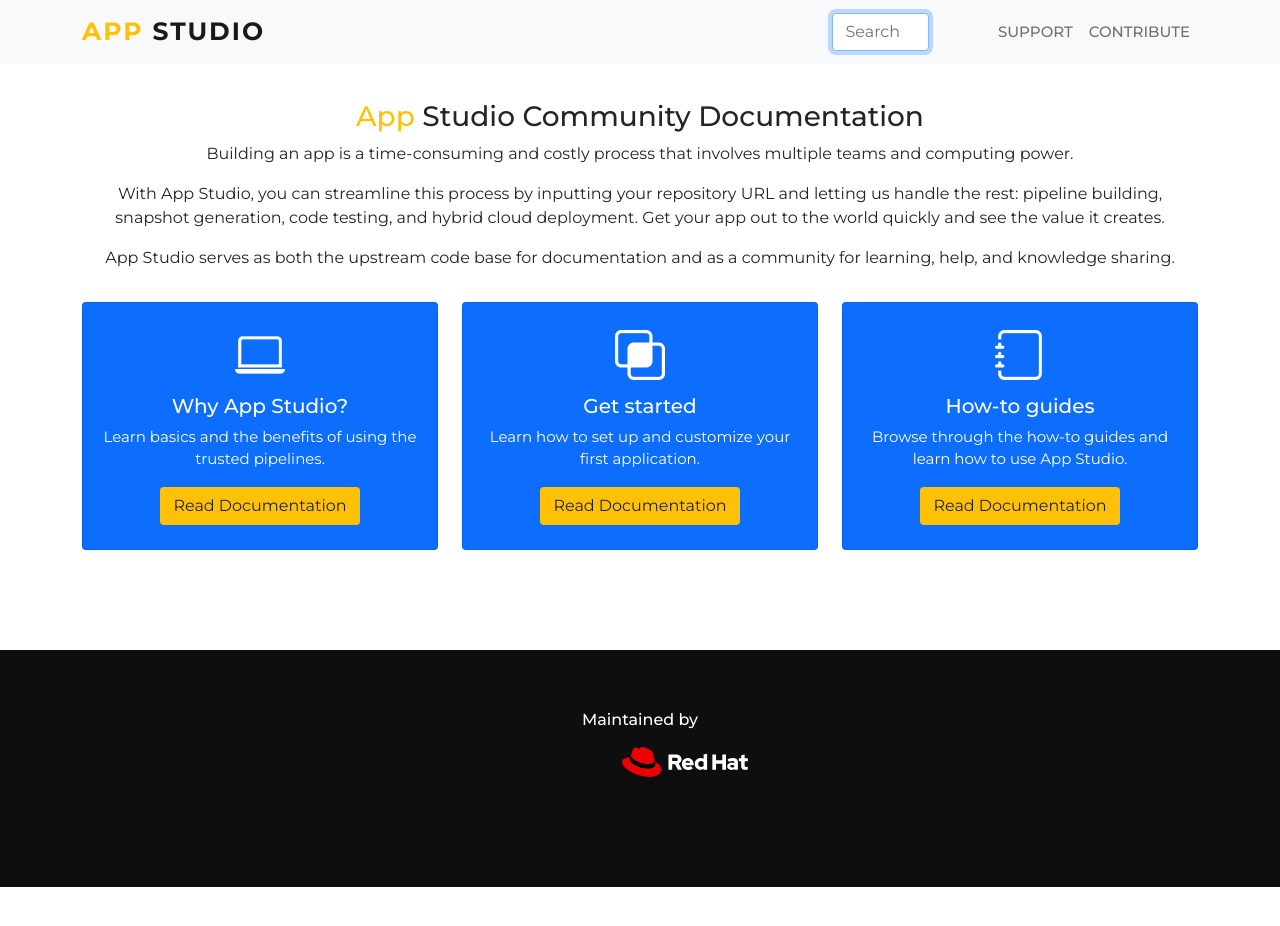
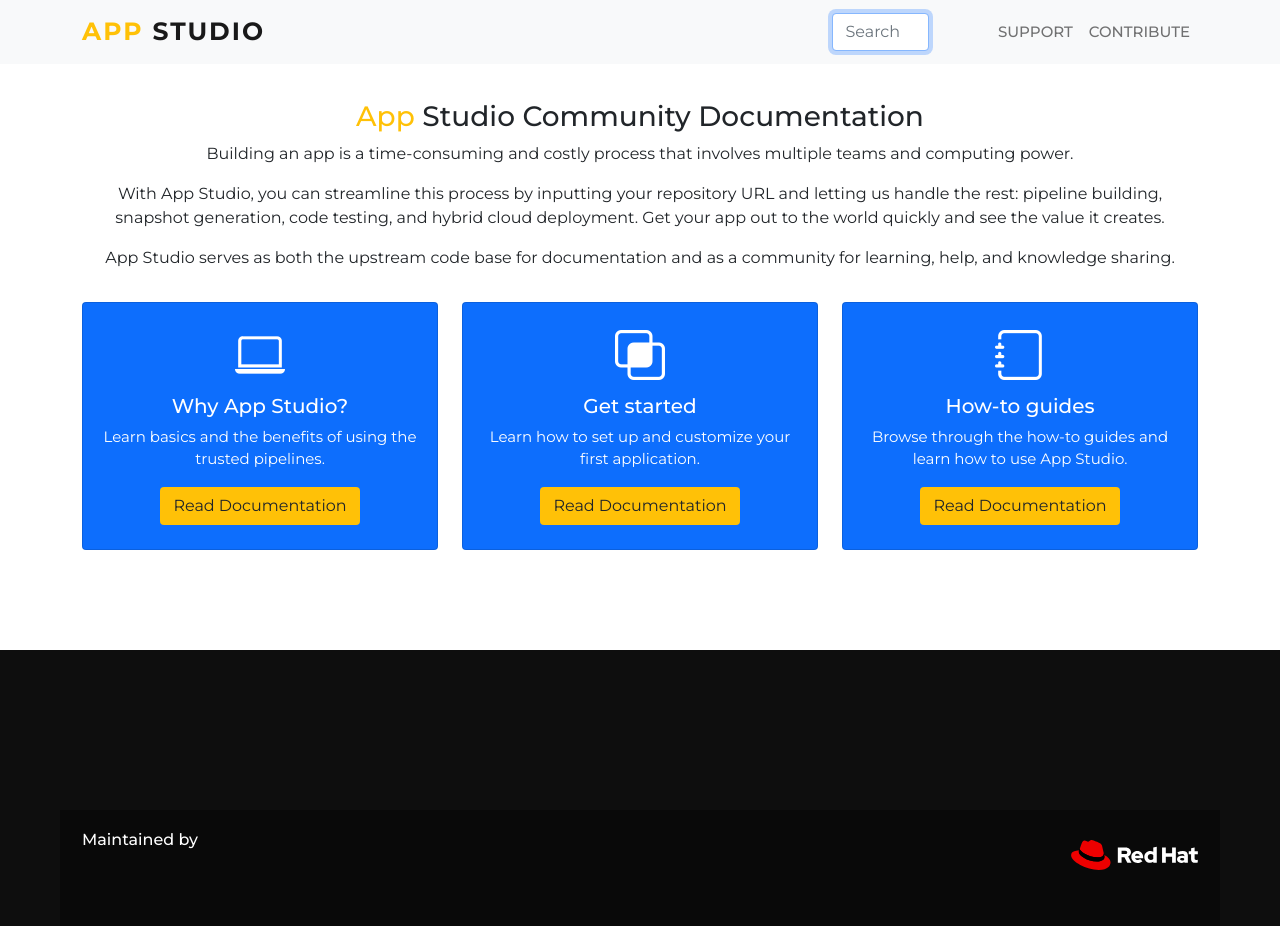
Before and after one commit to redhat-appstudio/appstudio.docs.ui.io, a Jekyll site: the page built from index.html, in a window 1280 px wide and 1000 px high. Shown: the top 926 px of the window. Built offline with Jekyll 4.4.1, drawn with Linux system fonts in a browser that asks for light colours; nearby versions of some CDN libraries.

Commit message:
Update style.css

```diff
--- a/css/style.css
+++ b/css/style.css
@@ -138,6 +138,24 @@ footer.main-footer {
 	text-align: center;
 }
 
+.footerone {
+  display: flex;
+  justify-content: space-between;
+}
+
+footer.main-footer .copyrights {
+  background: #090909;
+  margin-top: 100px;
+  padding: 20px 0;
+  font-size: 0.9em;
+}
+
+footer.main-footer .copyrights * {
+  margin-bottom: 0;
+}
+
+
+
 img,
 svg {
 	vertical-align: middle;
```
